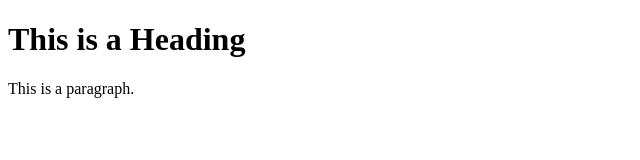
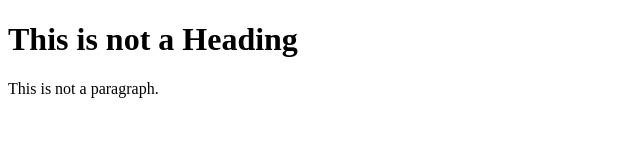
Before and after one commit to mhikotabag090298/aZmhiko, a plain HTML site: page index.html in a window 1280 px wide. Shown: the whole page, without its empty margins (0-640 px from the left). Drawn offline with Linux system fonts and the light colour scheme.

Commit message:
Im the best

```diff
--- a/index.html
+++ b/index.html
@@ -5,8 +5,8 @@
 </head>
 <body>
 
-<h1>This is a Heading</h1>
-<p>This is a paragraph.</p>
+<h1>This is not a Heading</h1>
+<p>This is not a paragraph.</p>
 
 </body>
 </html>
```
